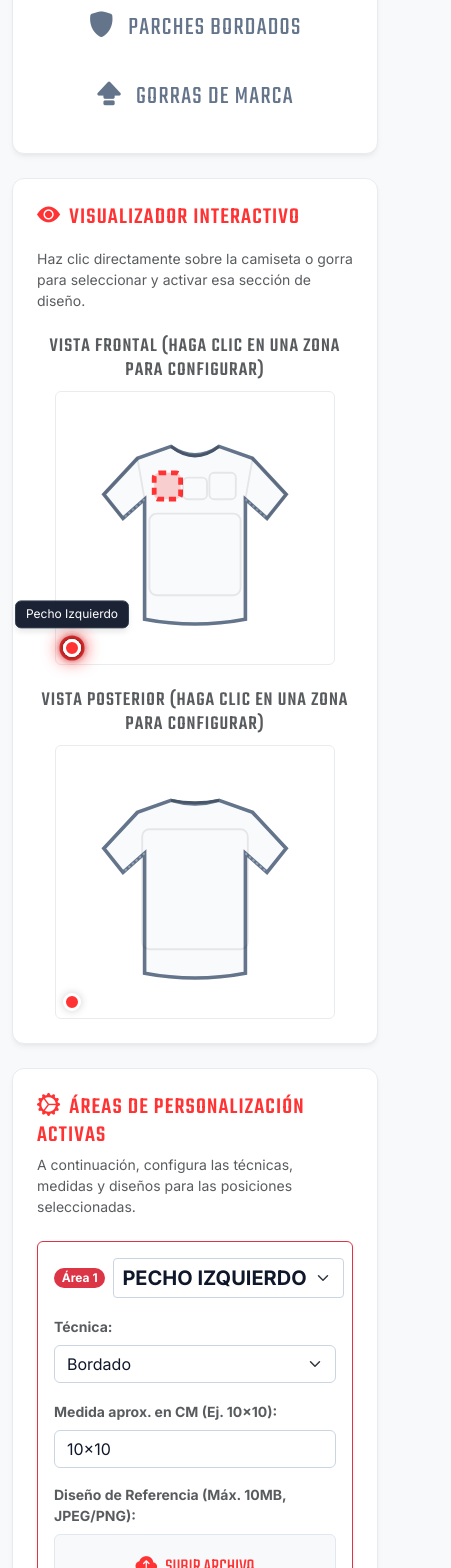
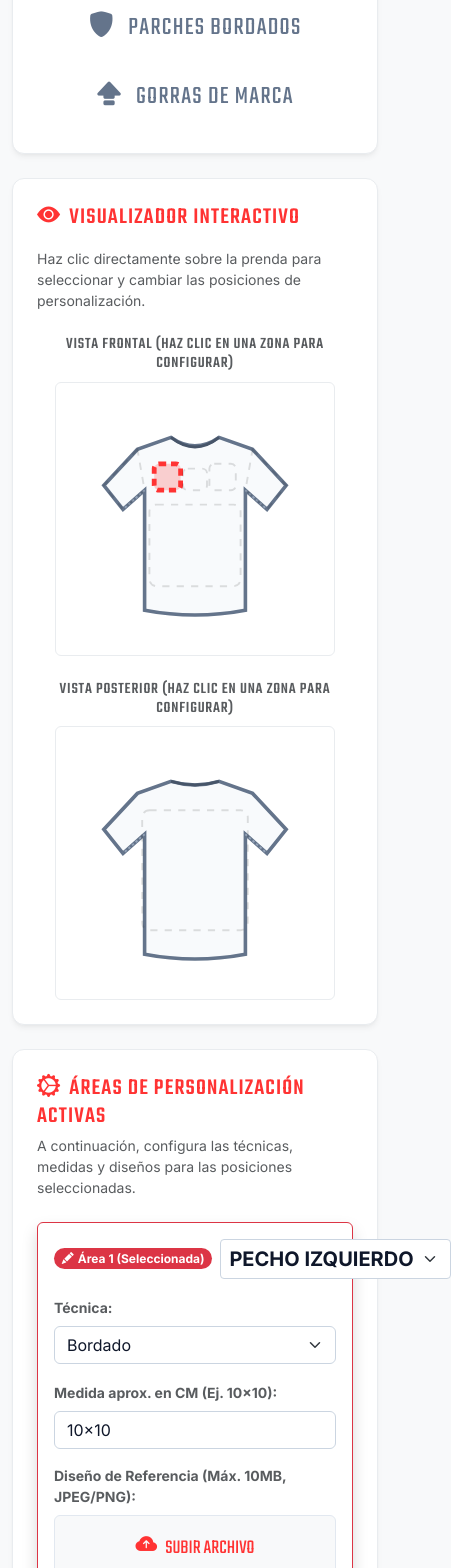
Before and after one commit to Janosos/Personalized-Quotes-NK, a React (Vite) app: page / in a window 390 px wide. Shown: the part 432-2000 px from the top of the page, 451 px wide, since content can reach past the window. Built offline with nearby package versions, Linux system fonts and the light colour scheme.

Commit message:
feat: remove hotspot dots, add activeSlot click assignments, and optimize layout responsiveness

```diff
--- a/src/App.tsx
+++ b/src/App.tsx
@@ -28,6 +28,9 @@ export const App: React.FC = () => {
 
   // Selected position currently focused/highlighted in visualizer
   const [selectedPosition, setSelectedPosition] = useState<string | null>('Pecho Izquierdo');
+
+  // Interactive slot selection: 1 (Area 1) or 2 (Area 2)
+  const [activeSlot, setActiveSlot] = useState<1 | 2>(1);
 
   // Client Info State (Marca/Proyecto field is removed)
   const [clientDetails, setClientDetails] = useState<ClientDetails>({
@@ -171,21 +174,20 @@ export const App: React.FC = () => {
   // SVG Visualizer hotspots click handler
   const handlePositionToggle = (position: string) => {
     if (activeProduct === 'ropa') {
-      if (position === area1Pos) {
+      if (activeSlot === 1) {
+        if (position === area2Pos) {
+          // Swap positions
+          setArea2Pos(area1Pos);
+        }
+        setArea1Pos(position);
         setSelectedPosition(position);
-        return;
-      }
-      if (position === area2Pos) {
-        setSelectedPosition(position);
-        return;
-      }
-
-      // Hotspot clicked is not active yet
-      if (area2Pos === null) {
+      } else {
+        if (position === area1Pos) {
+          // Swap positions
+          setArea1Pos(area2Pos || 'Pecho Izquierdo');
+        }
         setArea2Pos(position);
         setSelectedPosition(position);
-      } else {
-        alert('Solo es posible personalizar un máximo de 2 áreas por prenda. Quita el área secundaria actual si deseas elegir una nueva.');
       }
     } else if (activeProduct === 'gorras') {
       if (capConfig.option === 'Bordado Al frente') {
@@ -362,7 +364,7 @@ export const App: React.FC = () => {
   };
 
   // Helper panel inputs layout for Ropa positions
-  const renderRopaPositionForm = (posName: string, slotTitle: string, isOptional: boolean, onRemove?: () => void) => {
+  const renderRopaPositionForm = (posName: string, slotTitle: string, isOptional: boolean, slotIndex: 1 | 2, onRemove?: () => void) => {
     const pos = ropaConfig.positions[posName];
     if (!pos) return null;
 
@@ -387,6 +389,7 @@ export const App: React.FC = () => {
         setRopaConfig({ ...ropaConfig, positions: updated });
         setArea1Pos(newPos);
         setSelectedPosition(newPos);
+        setActiveSlot(1);
       } else {
         const updated = { ...ropaConfig.positions };
         updated[newPos] = {
@@ -403,21 +406,26 @@ export const App: React.FC = () => {
         setRopaConfig({ ...ropaConfig, positions: updated });
         setArea2Pos(newPos);
         setSelectedPosition(newPos);
+        setActiveSlot(2);
       }
     };
 
-    const isSelected = selectedPosition === posName;
+    const isSlotActive = activeSlot === slotIndex;
 
     return (
       <div
-        onClick={() => setSelectedPosition(posName)}
-        className={`p-3 mb-3 border rounded transition bg-white ${isSelected ? 'border-danger shadow-sm' : 'border-light-subtle'}`}
-        style={{ cursor: 'pointer' }}
+        onClick={() => {
+          setActiveSlot(slotIndex);
+          setSelectedPosition(posName);
+        }}
+        className={`p-3 mb-3 border rounded transition bg-white ${isSlotActive ? 'border-danger shadow' : 'border-light-subtle'}`}
+        style={{ cursor: 'pointer', borderWidth: isSlotActive ? '2px' : '1px' }}
       >
         <div className="d-flex justify-content-between align-items-center mb-3">
           <div className="d-flex align-items-center gap-2">
-            <span className={`badge ${isSelected ? 'bg-danger' : 'bg-secondary'} rounded-pill`}>
-              {slotTitle}
+            <span className={`badge ${isSlotActive ? 'bg-danger' : 'bg-secondary'} rounded-pill`}>
+              {isSlotActive ? <i className="bi bi-pencil-fill me-1"></i> : null}
+              {slotTitle} {isSlotActive ? '(Seleccionada)' : ''}
             </span>
             <select
               className="form-select form-select-sm border-0 bg-transparent fw-bold text-dark font-display fs-5"
@@ -625,13 +633,14 @@ export const App: React.FC = () => {
         {activeProduct === 'ropa' ? (
           <div>
             {/* AREA 1 (Primary Customization) */}
-            {renderRopaPositionForm(area1Pos, 'Área 1', false)}
+            {renderRopaPositionForm(area1Pos, 'Área 1', false, 1)}
 
             {/* AREA 2 (Secondary Optional Customization) */}
             {area2Pos !== null ? (
-              renderRopaPositionForm(area2Pos, 'Área 2 (Opcional)', true, () => {
+              renderRopaPositionForm(area2Pos, 'Área 2 (Opcional)', true, 2, () => {
                 setArea2Pos(null);
                 setSelectedPosition(area1Pos);
+                setActiveSlot(1);
               })
             ) : (
               <div className="text-center py-2 mt-2 border border-dashed rounded bg-light border-secondary">
@@ -642,6 +651,7 @@ export const App: React.FC = () => {
                     const firstAvailable = availableGarmentPositions.find(p => p !== area1Pos) || 'Espalda';
                     setArea2Pos(firstAvailable);
                     setSelectedPosition(firstAvailable);
+                    setActiveSlot(2);
                   }}
                 >
                   <i className="bi bi-plus-circle-fill me-2"></i>
--- a/src/components/Visualizer.tsx
+++ b/src/components/Visualizer.tsx
@@ -49,15 +49,15 @@ export const Visualizer: React.FC<VisualizerProps> = ({
     } else {
       return {
         fill: 'transparent',
-        stroke: 'rgba(0, 0, 0, 0.08)',
+        stroke: 'rgba(0, 0, 0, 0.12)',
         strokeWidth: 0.8,
+        strokeDasharray: '3 3',
         cursor: 'pointer'
       };
     }
   };
 
   const renderRopaVisualizer = () => {
-    // Beautiful curved shirt silhouette paths
     const shirtFrontPath = "M 40 16 Q 50 23 60 16 L 74 21 L 88 36 L 80 46 L 71 38 L 71 88 Q 50 92 29 88 L 29 38 L 20 46 L 12 36 L 26 21 Z";
     const shirtBackPath = "M 40 16 Q 50 19 60 16 L 74 21 L 88 36 L 80 46 L 71 38 L 71 88 Q 50 92 29 88 L 29 38 L 20 46 L 12 36 L 26 21 Z";
 
@@ -65,7 +65,7 @@ export const Visualizer: React.FC<VisualizerProps> = ({
       <div className="row g-4 justify-content-center text-center">
         {/* VISTA FRONTAL */}
         <div className="col-12 col-md-6">
-          <h5 className="text-muted mb-2 font-display">VISTA FRONTAL (Haga clic en una zona para configurar)</h5>
+          <h5 className="text-muted mb-2 font-display fs-6">VISTA FRONTAL (Haz clic en una zona para configurar)</h5>
           <div className="position-relative d-inline-block mx-auto bg-white border border-light-subtle p-3 rounded" style={{ maxWidth: '280px', width: '100%' }}>
             <svg viewBox="0 0 100 100" className="w-100" style={{ height: '240px' }}>
               {/* Shirt Outline */}
@@ -95,44 +95,18 @@ export const Visualizer: React.FC<VisualizerProps> = ({
               {/* Manga Derecha */}
               <path d="M 74 21 L 88 36 L 80 46 L 71 38 Z" {...getZoneStyles('Manga Derecha')} onClick={(e) => handleZoneClick('Manga Derecha', e)} />
             </svg>
-
-            {/* Hotspots */}
-            <div className="hotspot-container" style={{ top: '32.5%', left: '38.5%' }}>
-              <div className={`hotspot-dot ${isPositionActive('Pecho Izquierdo') ? 'active' : ''} ${isPositionEditing('Pecho Izquierdo') ? 'bg-white' : ''}`} onClick={(e) => handleZoneClick('Pecho Izquierdo', e)} />
-              <div className="hotspot-label">Pecho Izquierdo</div>
-            </div>
-            <div className="hotspot-container" style={{ top: '32.5%', left: '61.5%' }}>
-              <div className={`hotspot-dot ${isPositionActive('Pecho Derecho') ? 'active' : ''} ${isPositionEditing('Pecho Derecho') ? 'bg-white' : ''}`} onClick={(e) => handleZoneClick('Pecho Derecho', e)} />
-              <div className="hotspot-label">Pecho Derecho</div>
-            </div>
-            <div className="hotspot-container" style={{ top: '33.5%', left: '50%' }}>
-              <div className={`hotspot-dot ${isPositionActive('Pecho en Medio') ? 'active' : ''} ${isPositionEditing('Pecho en Medio') ? 'bg-white' : ''}`} onClick={(e) => handleZoneClick('Pecho en Medio', e)} />
-              <div className="hotspot-label">Pecho en Medio</div>
-            </div>
-            <div className="hotspot-container" style={{ top: '61%', left: '50%' }}>
-              <div className={`hotspot-dot ${isPositionActive('Enfrente') ? 'active' : ''} ${isPositionEditing('Enfrente') ? 'bg-white' : ''}`} onClick={(e) => handleZoneClick('Enfrente', e)} />
-              <div className="hotspot-label">Frente Completo</div>
-            </div>
-            <div className="hotspot-container" style={{ top: '23%', left: '19%' }}>
-              <div className={`hotspot-dot ${isPositionActive('Manga Izquierda') ? 'active' : ''} ${isPositionEditing('Manga Izquierda') ? 'bg-white' : ''}`} onClick={(e) => handleZoneClick('Manga Izquierda', e)} />
-              <div className="hotspot-label">Manga Izquierda</div>
-            </div>
-            <div className="hotspot-container" style={{ top: '23%', left: '81%' }}>
-              <div className={`hotspot-dot ${isPositionActive('Manga Derecha') ? 'active' : ''} ${isPositionEditing('Manga Derecha') ? 'bg-white' : ''}`} onClick={(e) => handleZoneClick('Manga Derecha', e)} />
-              <div className="hotspot-label">Manga Derecha</div>
-            </div>
           </div>
         </div>
 
         {/* VISTA TRASERA */}
         <div className="col-12 col-md-6">
-          <h5 className="text-muted mb-2 font-display">VISTA POSTERIOR (Haga clic en una zona para configurar)</h5>
+          <h5 className="text-muted mb-2 font-display fs-6">VISTA POSTERIOR (Haz clic en una zona para configurar)</h5>
           <div className="position-relative d-inline-block mx-auto bg-white border border-light-subtle p-3 rounded" style={{ maxWidth: '280px', width: '100%' }}>
             <svg viewBox="0 0 100 100" className="w-100" style={{ height: '240px' }}>
               {/* Shirt Outline Back */}
               <path d={shirtBackPath} fill="#F8FAFC" stroke="#64748B" strokeWidth="1.5" />
               {/* Collar Line Back */}
-              <path d="M 40 16 Q 50 18 60 16" fill="none" stroke="#475569" strokeWidth="1.2" />
+              <path d="M 40 16 Q 50 19 60 16" fill="none" stroke="#475569" strokeWidth="1.2" />
               {/* Sleeve stitching */}
               <path d="M 29 38 L 20 46" fill="none" stroke="#94A3B8" strokeWidth="0.8" strokeDasharray="1 1" />
               <path d="M 71 38 L 80 46" fill="none" stroke="#94A3B8" strokeWidth="0.8" strokeDasharray="1 1" />
@@ -140,12 +114,6 @@ export const Visualizer: React.FC<VisualizerProps> = ({
               {/* Clickable Zone Espalda */}
               <rect x="28" y="28" width="44" height="50" rx="3" {...getZoneStyles('Espalda')} onClick={(e) => handleZoneClick('Espalda', e)} />
             </svg>
-
-            {/* Hotspots */}
-            <div className="hotspot-container" style={{ top: '53%', left: '50%' }}>
-              <div className={`hotspot-dot ${isPositionActive('Espalda') ? 'active' : ''} ${isPositionEditing('Espalda') ? 'bg-white' : ''}`} onClick={(e) => handleZoneClick('Espalda', e)} />
-              <div className="hotspot-label">Espalda</div>
-            </div>
           </div>
         </div>
       </div>
@@ -157,7 +125,7 @@ export const Visualizer: React.FC<VisualizerProps> = ({
       <div className="row g-4 justify-content-center text-center">
         {/* VISTA FRENTE */}
         <div className="col-12 col-md-6">
-          <h5 className="text-muted mb-2 font-display">VISTA FRONTAL</h5>
+          <h5 className="text-muted mb-2 font-display fs-6">VISTA FRONTAL</h5>
           <div className="position-relative d-inline-block mx-auto bg-white border border-light-subtle p-3 rounded" style={{ maxWidth: '280px', width: '100%' }}>
             <svg viewBox="0 0 100 100" fill="none" stroke="currentColor" strokeWidth="1.2" className="text-dark w-100" style={{ height: '200px' }}>
               <path d="M15 70 Q10 40 30 25 Q50 20 70 25 Q90 40 85 70" stroke="#64748B" />
@@ -166,17 +134,12 @@ export const Visualizer: React.FC<VisualizerProps> = ({
 
               <path d="M30 35 Q50 28 70 35 Q78 50 78 60 Q50 63 22 60 Q22 50 30 35 Z" {...getZoneStyles('Enfrente')} onClick={(e) => handleZoneClick('Enfrente', e)} />
             </svg>
-
-            <div className="hotspot-container" style={{ top: '48%', left: '50%' }}>
-              <div className={`hotspot-dot ${isPositionActive('Enfrente') ? 'active' : ''} ${isPositionEditing('Enfrente') ? 'bg-white' : ''}`} onClick={(e) => handleZoneClick('Enfrente', e)} />
-              <div className="hotspot-label">Frente</div>
-            </div>
           </div>
         </div>
 
         {/* VISTA COSTADOS */}
         <div className="col-12 col-md-6">
-          <h5 className="text-muted mb-2 font-display">VISTA PERFIL</h5>
+          <h5 className="text-muted mb-2 font-display fs-6">VISTA PERFIL</h5>
           <div className="position-relative d-inline-block mx-auto bg-white border border-light-subtle p-3 rounded" style={{ maxWidth: '280px', width: '100%' }}>
             <svg viewBox="0 0 100 100" fill="none" stroke="currentColor" strokeWidth="1.2" className="text-dark w-100" style={{ height: '200px' }}>
               <path d="M15 70 Q18 35 55 35 Q85 35 90 70" stroke="#64748B" />
@@ -186,16 +149,6 @@ export const Visualizer: React.FC<VisualizerProps> = ({
               <rect x="22" y="44" width="22" height="20" rx="3" {...getZoneStyles('Lado izquierdo')} onClick={(e) => handleZoneClick('Lado izquierdo', e)} />
               <rect x="56" y="44" width="22" height="20" rx="3" {...getZoneStyles('Lado Derecho')} onClick={(e) => handleZoneClick('Lado Derecho', e)} />
             </svg>
-
-            <div className="hotspot-container" style={{ top: '54%', left: '33%' }}>
-              <div className={`hotspot-dot ${isPositionActive('Lado izquierdo') ? 'active' : ''} ${isPositionEditing('Lado izquierdo') ? 'bg-white' : ''}`} onClick={(e) => handleZoneClick('Lado izquierdo', e)} />
-              <div className="hotspot-label">Lado Izquierdo</div>
-            </div>
-
-            <div className="hotspot-container" style={{ top: '54%', left: '67%' }}>
-              <div className={`hotspot-dot ${isPositionActive('Lado Derecho') ? 'active' : ''} ${isPositionEditing('Lado Derecho') ? 'bg-white' : ''}`} onClick={(e) => handleZoneClick('Lado Derecho', e)} />
-              <div className="hotspot-label">Lado Derecho</div>
-            </div>
           </div>
         </div>
       </div>
@@ -249,7 +202,7 @@ export const Visualizer: React.FC<VisualizerProps> = ({
       <p className="text-muted small mb-4">
         {productType === 'parches'
           ? 'Visualiza la forma y proporción del contorno para tu parche bordado.'
-          : 'Haz clic directamente sobre la camiseta o gorra para seleccionar y activar esa sección de diseño.'}
+          : 'Haz clic directamente sobre la prenda para seleccionar y cambiar las posiciones de personalización.'}
       </p>
 
       {productType === 'ropa' && renderRopaVisualizer()}
```
